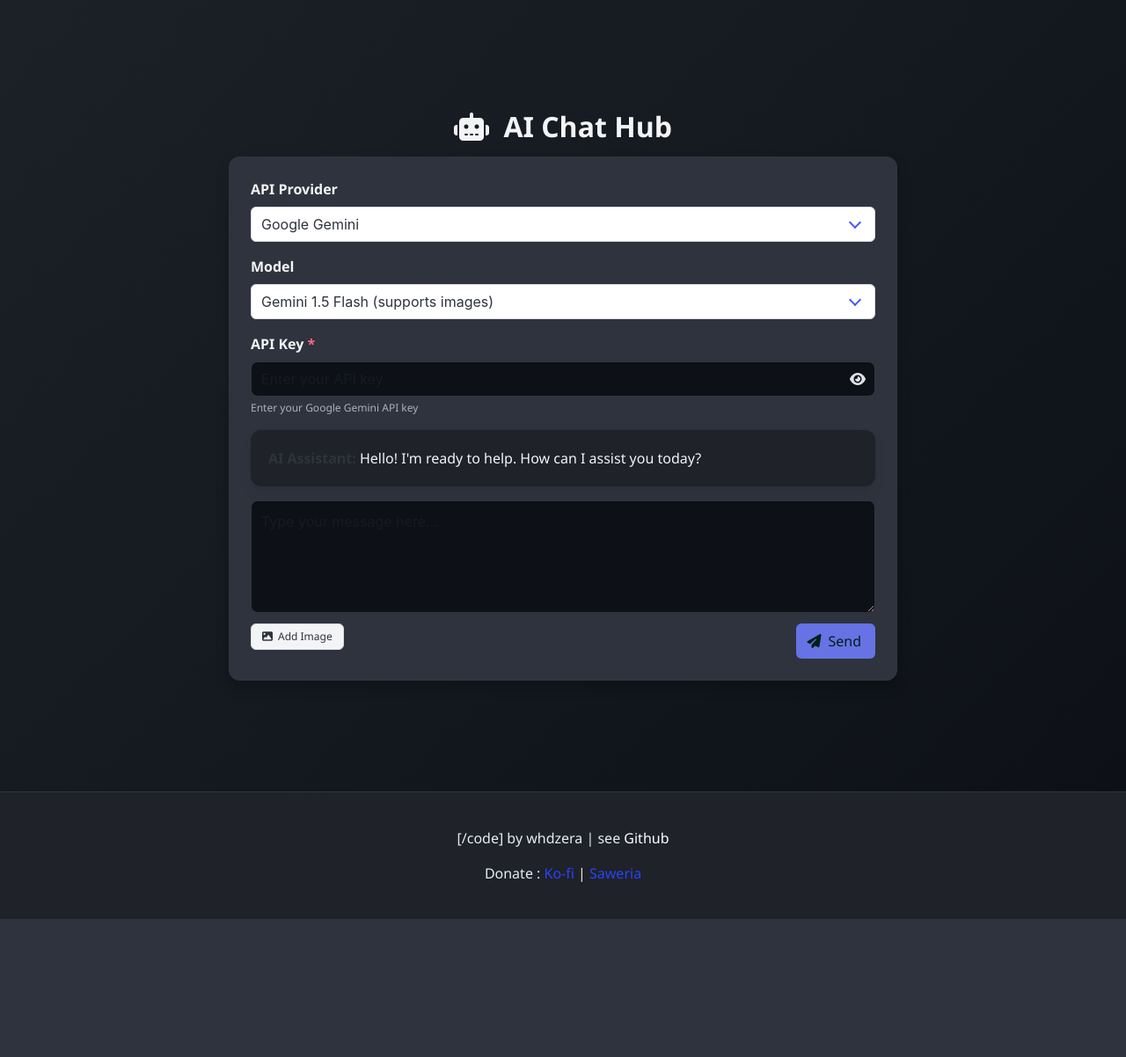
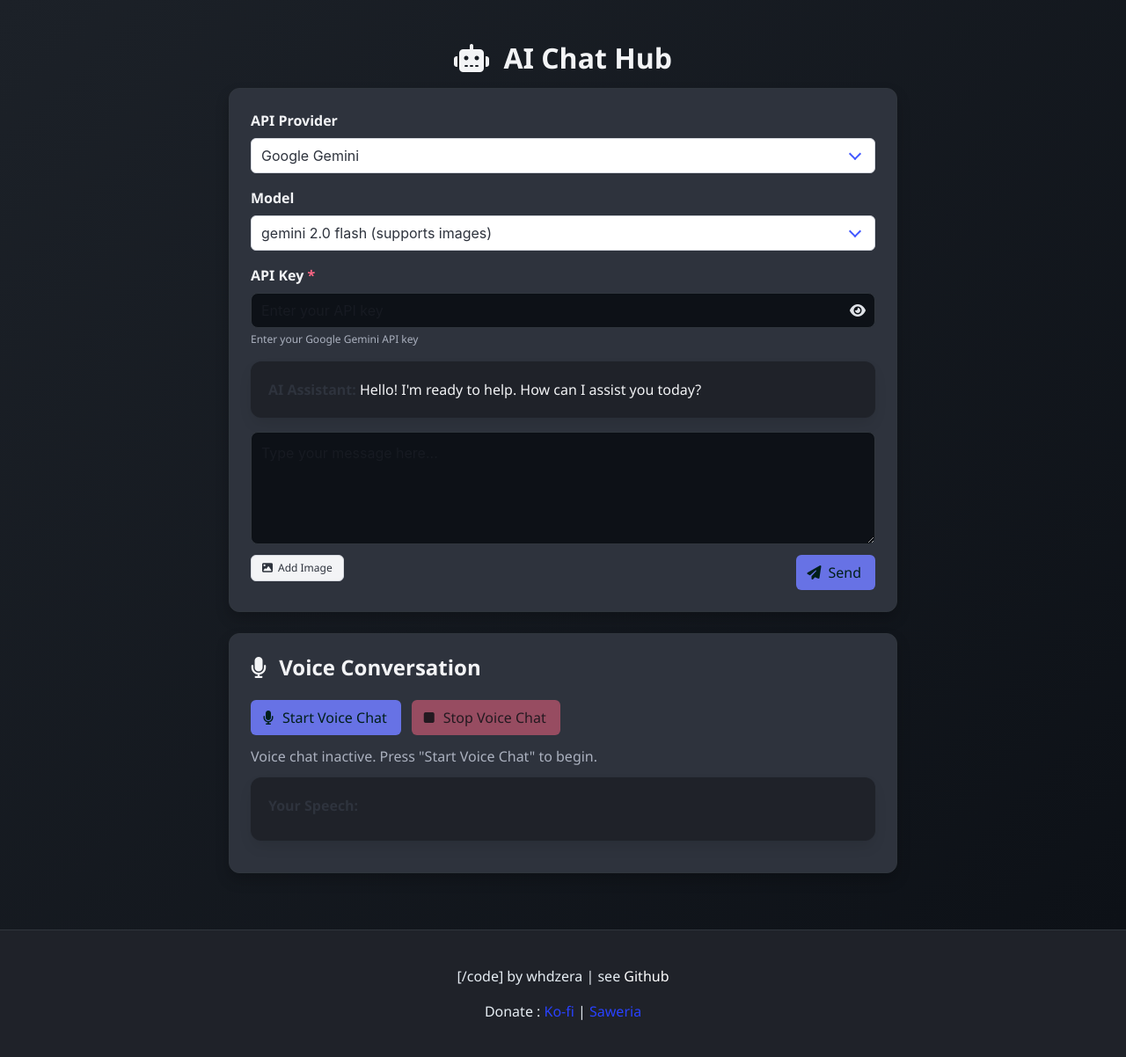
Before and after one commit to rokhimin/ai-chat-hub, a Jekyll site: the page built from index.markdown, in a window 1280 px wide. Shown: the whole page at 88% size. Built offline with Jekyll 4.4.1, drawn with Linux system fonts in a browser that asks for light colours; before the commit the page ends 1045 px from its top, so only the background shows below that; part of the change alters nothing that is shown.

Commit message:
adding voice feature

````diff
--- a/_layouts/ai_hub.html
+++ b/_layouts/ai_hub.html
@@ -1,7 +1,6 @@
 ---
 layout: default
 ---
-
 <div class="hero has-background-black-bis is-fullheight">
   <div class="hero-body">
     <div class="container">
@@ -97,6 +96,8 @@ layout: default
                     </div>
                   </div>
 
+
+
                   <div class="control is-expanded has-text-right">
                     <button type="submit" class="button is-primary">
                       <span class="icon">
@@ -111,10 +112,38 @@ layout: default
             </div>
           </div>
 
+          <!-- Speech to AI Implementation -->
+<div class="speech-controls card has-background-dark mb-4">
+  <div class="card-content">
+    <h3 class="title has-text-light is-4">
+      <i class="fas fa-microphone mr-2"></i> Voice Conversation
+    </h3>
+
+    <div class="buttons mb-3">
+      <button id="startVoiceBtn" class="button is-primary">
+        <span class="icon"><i class="fas fa-microphone"></i></span>
+        <span>Start Voice Chat</span>
+      </button>
+      <button id="stopVoiceBtn" class="button is-danger" disabled>
+        <span class="icon"><i class="fas fa-stop"></i></span>
+        <span>Stop Voice Chat</span>
+      </button>
+    </div>
+
+    <div class="voice-status has-text-grey-light mb-3">
+      <p id="voiceStatus">Voice chat inactive. Press "Start Voice Chat" to begin.</p>
+    </div>
+
+    <div class="box has-background-black-ter has-text-light mb-3" style="min-height: 50px;">
+      <p><strong>Your Speech:</strong></p>
+      <p id="speechTranscript" class="mt-2"></p>
+    </div>
+  </div>
+</div>
+
         </div>
       </div>
     </div>
   </div>
 </div>
-
 <script src="{{ site.files }}/assets/ai_hub.js"></script>
--- a/assets/ai_hub.js
+++ b/assets/ai_hub.js
@@ -1,8 +1,14 @@
+
+// Shared global variables for API functions
+let makeGeminiRequest;
+let makeOpenRouterRequest;
+let formatResponse;
 
 $(document).ready(function() {
   // Model definitions
   const modelOptions = {
     gemini: [
+      { id: "gemini-2.0-flash", name: "gemini 2.0 flash", supportsImages: true },
       { id: "gemini-1.5-flash", name: "Gemini 1.5 Flash", supportsImages: true },
       { id: "gemini-1.5-pro", name: "Gemini 1.5 Pro", supportsImages: true }
     ],
@@ -164,8 +170,8 @@ $(document).ready(function() {
     $("#image-upload").val("");
   });
 
-  // Format AI response
-  function formatResponse(text) {
+  // Format AI response - Make this available globally
+  formatResponse = function(text) {
     // Handle code blocks
     text = text.replace(/```([\s\S]*?)```/g, function(match, code) {
       return `<pre style="background-color: #121212; padding: 10px; border-radius: 4px; overflow-x: auto;"><code>${code}</code></pre>`;
@@ -178,15 +184,15 @@ $(document).ready(function() {
     text = text.replace(/\n/g, '<br>');
 
     return text;
-  }
+  };
 
   // Get MIME type from dataURL
   function getMimeType(dataURL) {
     return dataURL.split(',')[0].split(':')[1].split(';')[0];
   }
 
-  // Make request to OpenRouter API
-  function makeOpenRouterRequest(inputText, apiKey, callback) {
+  // Make request to OpenRouter API - Make this available globally
+  makeOpenRouterRequest = function(inputText, apiKey, callback) {
     const messages = [];
 
     // Add chat history for context
@@ -281,10 +287,10 @@ $(document).ready(function() {
         callback(errorMessage, null);
       }
     });
-  }
+  };
 
-  // Make request to Google Gemini API
-  function makeGeminiRequest(inputText, apiKey, callback) {
+  // Make request to Google Gemini API - Make this available globally
+  makeGeminiRequest = function(inputText, apiKey, callback) {
     // Prepare request data
     const requestData = {
       contents: [{
@@ -337,7 +343,7 @@ $(document).ready(function() {
         callback(errorMessage, null);
       }
     });
-  }
+  };
 
   // Form submit handler
   $("#form").submit(function(event) {
@@ -414,3 +420,421 @@ $(document).ready(function() {
     $("#chat-container").scrollTop($("#chat-container")[0].scrollHeight);
   }
 });
+
+// Speech to AI Implementation - Fixed version
+document.addEventListener('DOMContentLoaded', function() {
+  // Speech recognition & synthesis variables
+  let recognition = null;
+  let isListening = false;
+  let isSpeaking = false;
+  let speechTimeout;
+  let transcript = '';
+  let micPermissionGranted = false;
+
+  // DOM Elements - Initialize references after the document is fully loaded
+  const startVoiceBtn = document.getElementById('startVoiceBtn');
+  const stopVoiceBtn = document.getElementById('stopVoiceBtn');
+  const voiceStatus = document.getElementById('voiceStatus');
+  const speechTranscript = document.getElementById('speechTranscript');
+
+  // Check if elements exist
+  if (!startVoiceBtn || !stopVoiceBtn || !voiceStatus || !speechTranscript) {
+    console.error('Voice elements not found in DOM');
+    return; // Exit if elements don't exist
+  }
+
+  // Request microphone permission
+  async function requestMicrophonePermission() {
+    try {
+      const stream = await navigator.mediaDevices.getUserMedia({ audio: true });
+
+      // Close the stream once we have permission
+      stream.getTracks().forEach(track => track.stop());
+
+      micPermissionGranted = true;
+      return true;
+    } catch (error) {
+      console.error('Microphone permission denied:', error);
+      if (voiceStatus) {
+        voiceStatus.textContent = 'Error: Microphone permission denied';
+      }
+      return false;
+    }
+  }
+
+  // Initialize speech recognition
+  async function initSpeechRecognition() {
+    // Ensure we have microphone permission
+    if (!micPermissionGranted) {
+      const permissionGranted = await requestMicrophonePermission();
+      if (!permissionGranted) {
+        return false;
+      }
+    }
+
+    // Check browser support
+    window.SpeechRecognition = window.SpeechRecognition || window.webkitSpeechRecognition;
+
+    if (!window.SpeechRecognition) {
+      if (voiceStatus) {
+        voiceStatus.textContent = 'Error: Speech recognition not supported in this browser';
+      }
+      return false;
+    }
+
+    // Create new recognition instance
+    recognition = new SpeechRecognition();
+    recognition.lang = 'id-ID'; // Indonesian language - change as needed
+    recognition.continuous = true;
+    recognition.interimResults = true;
+
+    recognition.onstart = () => {
+      isListening = true;
+      if (voiceStatus) {
+        voiceStatus.innerHTML = '<i class="fas fa-circle text-danger mr-1"></i> Listening...';
+      }
+      if (startVoiceBtn) startVoiceBtn.disabled = true;
+      if (stopVoiceBtn) stopVoiceBtn.disabled = false;
+    };
+
+    recognition.onresult = (event) => {
+      let interimTranscript = '';
+      let finalTranscriptSegment = '';
+
+      // Clear timeout whenever we get new speech
+      clearTimeout(speechTimeout);
+
+      for (let i = event.resultIndex; i < event.results.length; i++) {
+        const result = event.results[i];
+        if (result.isFinal) {
+          finalTranscriptSegment = result[0].transcript;
+          transcript += finalTranscriptSegment + ' ';
+        } else {
+          interimTranscript += result[0].transcript;
+        }
+      }
+
+      if (speechTranscript) {
+        speechTranscript.innerHTML = transcript + '<i class="has-text-grey">' + interimTranscript + '</i>';
+      }
+
+      // If we have a final transcript segment, start the speech pause timer
+      if (finalTranscriptSegment) {
+        speechTimeout = setTimeout(() => {
+          // Only send to AI if we're not already speaking a response
+          if (!isSpeaking && transcript.trim() !== '') {
+            sendToAI(transcript.trim());
+          }
+        }, 1500); // Wait 1.5 seconds of silence before sending
+      }
+    };
+
+    recognition.onerror = (event) => {
+      if (voiceStatus) {
+        voiceStatus.textContent = `Error: ${event.error}`;
+      }
+
+      // Restart recognition if it's not a fatal error
+      if (event.error !== 'aborted' && event.error !== 'not-allowed' && isListening) {
+        setTimeout(() => {
+          if (isListening && recognition) {
+            try {
+              recognition.start();
+            } catch (e) {
+              console.error('Failed to restart recognition:', e);
+            }
+          }
+        }, 1000);
+      } else {
+        if (startVoiceBtn) startVoiceBtn.disabled = false;
+        if (stopVoiceBtn) stopVoiceBtn.disabled = true;
+        isListening = false;
+      }
+    };
+
+    recognition.onend = () => {
+      // Restart recognition if we're still supposed to be listening
+      if (isListening) {
+        try {
+          recognition.start();
+        } catch (e) {
+          console.error('Failed to restart recognition:', e);
+          isListening = false;
+          if (startVoiceBtn) startVoiceBtn.disabled = false;
+          if (stopVoiceBtn) stopVoiceBtn.disabled = true;
+          if (voiceStatus) {
+            voiceStatus.textContent = 'Speech recognition error. Please try again.';
+          }
+        }
+      } else {
+        if (voiceStatus) {
+          voiceStatus.textContent = 'Speech recognition stopped';
+        }
+        if (startVoiceBtn) startVoiceBtn.disabled = false;
+        if (stopVoiceBtn) stopVoiceBtn.disabled = true;
+      }
+    };
+
+    return true;
+  }
+
+  // Send recognized speech to AI
+  function sendToAI(text) {
+    if (!text) return;
+
+    // Get current model and API key from the main app
+    const apiKey = document.getElementById('api_key').value.trim();
+    const currentApiProvider = document.getElementById('api-provider-selector').value;
+    const currentModel = document.getElementById('model-selector').value;
+
+    if (!apiKey) {
+      appendAIMessage("Error: API key is required");
+      return;
+    }
+
+    if (voiceStatus) {
+      voiceStatus.innerHTML = '<i class="fas fa-sync fa-spin mr-1"></i> Sending to AI...';
+    }
+
+    // Pause listening while processing
+    pauseListening();
+
+    // FIX: Instead of appending user message and calling form submission
+    // Just use the API directly
+    appendUserMessage(text);
+
+    // Use the globally defined API request functions
+    if (currentApiProvider === "gemini") {
+      if (typeof makeGeminiRequest === 'function') {
+        makeGeminiRequest(text, apiKey, handleVoiceResponse);
+      } else {
+        handleVoiceResponse("Error: Gemini API function not available", null);
+      }
+    } else if (currentApiProvider === "openrouter") {
+      if (typeof makeOpenRouterRequest === 'function') {
+        makeOpenRouterRequest(text, apiKey, handleVoiceResponse);
+      } else {
+        handleVoiceResponse("Error: OpenRouter API function not available", null);
+      }
+    }
+
+    // Reset transcript for next conversation
+    transcript = '';
+    if (speechTranscript) {
+      speechTranscript.textContent = '';
+    }
+  }
+
+  // Handle AI response for voice
+  function handleVoiceResponse(error, response) {
+    if (error) {
+      if (voiceStatus) {
+        voiceStatus.textContent = `Error: ${error}`;
+      }
+      resumeListening();
+      return;
+    }
+
+    // Add the AI response to the chat
+    appendAIMessage(response);
+
+    // Clean text for speech synthesis
+    const cleanedResponse = cleanTextForSpeech(response);
+
+    // Speak the response
+    speakResponse(cleanedResponse);
+  }
+
+  // Clean text for speech synthesis
+  function cleanTextForSpeech(text) {
+    // Remove special characters that cause poor speech synthesis
+    return text.replace(/[*#$%^&\\|<>{}\[\]~`]/g, '')
+              .replace(/\+/g, ' plus ')
+              .replace(/=/g, ' equals ')
+              .replace(/\-/g, ' ')  // Replace dash with space
+              .replace(/```[\s\S]*?```/g, '') // Remove code blocks
+              .replace(/`([^`]+)`/g, '$1') // Remove inline code formatting
+              .replace(/\s+/g, ' '); // Replace multiple spaces with single space
+  }
+
+  // Speak response using speech synthesis
+  function speakResponse(text) {
+    if (!text) return;
+
+    if (!window.speechSynthesis) {
+      if (voiceStatus) {
+        voiceStatus.textContent = 'Error: Text-to-speech not supported in this browser';
+      }
+      resumeListening();
+      return;
+    }
+
+    if (voiceStatus) {
+      voiceStatus.innerHTML = '<i class="fas fa-volume-up mr-1"></i> Speaking...';
+    }
+    isSpeaking = true;
+
+    const utterance = new SpeechSynthesisUtterance(text);
+    utterance.lang = 'id-ID'; // Indonesian language - change as needed
+
+    utterance.onend = () => {
+      if (voiceStatus) {
+        voiceStatus.innerHTML = '<i class="fas fa-check mr-1"></i> Done speaking. Listening again...';
+      }
+      isSpeaking = false;
+
+      // Resume listening after speaking
+      if (isListening) {
+        resumeListening();
+      }
+    };
+
+    utterance.onerror = () => {
+      if (voiceStatus) {
+        voiceStatus.textContent = 'Error: Speech synthesis error';
+      }
+      isSpeaking = false;
+
+      // Resume listening after error
+      if (isListening) {
+        resumeListening();
+      }
+    };
+
+    window.speechSynthesis.speak(utterance);
+  }
+
+  // Helper function to append user message to chat
+  function appendUserMessage(text) {
+    const chatContainer = document.getElementById('chat-container');
+    if (!chatContainer) return;
+
+    chatContainer.innerHTML += `<p class="mb-3"><strong>You:</strong> ${text}</p>`;
+    chatContainer.scrollTop = chatContainer.scrollHeight;
+
+    // Also update the message input to show the sent message
+    const messageInput = document.getElementById('message');
+    if (messageInput) {
+      messageInput.value = text;
+    }
+
+    // FIX: No longer trigger form submission to avoid duplication
+  }
+
+  // Helper function to append AI message to chat
+  function appendAIMessage(text) {
+    const chatContainer = document.getElementById('chat-container');
+    if (!chatContainer) return;
+
+    // Format the response using the existing formatResponse function
+    // If it doesn't exist or is not accessible, use a simple version
+    const formattedText = typeof formatResponse === 'function'
+      ? formatResponse(text)
+      : text.replace(/\n/g, '<br>');
+
+    chatContainer.innerHTML += `<p class="mb-3"><strong>AI Assistant:</strong> ${formattedText}</p>`;
+    chatContainer.scrollTop = chatContainer.scrollHeight;
+  }
+
+  // Pause listening
+  function pauseListening() {
+    if (recognition && isListening) {
+      try {
+        recognition.stop();
+      } catch (e) {
+        console.error('Error stopping recognition:', e);
+      }
+    }
+  }
+
+  // Resume listening
+  function resumeListening() {
+    if (recognition && isListening) {
+      try {
+        setTimeout(() => {
+          recognition.start();
+        }, 100);
+      } catch (e) {
+        console.error('Error starting recognition:', e);
+        isListening = false;
+        if (startVoiceBtn) startVoiceBtn.disabled = false;
+        if (stopVoiceBtn) stopVoiceBtn.disabled = true;
+      }
+    }
+  }
+
+  // Start voice conversation
+  async function startVoiceConversation() {
+    // Reset states
+    transcript = '';
+    if (speechTranscript) {
+      speechTranscript.textContent = '';
+    }
+
+    // Make sure we stop any existing recognition
+    if (recognition) {
+      try {
+        recognition.stop();
+        recognition = null;
+      } catch (e) {
+        console.error('Error stopping existing recognition:', e);
+      }
+    }
+
+    // Set listening flag before initializing
+    isListening = true;
+
+    // Initialize a fresh recognition instance
+    const success = await initSpeechRecognition();
+
+    if (success && recognition) {
+      try {
+        recognition.start();
+      } catch (e) {
+        console.error('Error starting recognition:', e);
+        isListening = false;
+        if (startVoiceBtn) startVoiceBtn.disabled = false;
+        if (stopVoiceBtn) stopVoiceBtn.disabled = true;
+        if (voiceStatus) {
+          voiceStatus.textContent = 'Failed to start speech recognition. Please try again.';
+        }
+      }
+    }
+  }
+
+  // Stop voice conversation
+  function stopVoiceConversation() {
+    isListening = false;
+
+    if (recognition) {
+      try {
+        recognition.stop();
+      } catch (e) {
+        console.error('Error stopping recognition:', e);
+      }
+    }
+
+    if (window.speechSynthesis) {
+      window.speechSynthesis.cancel();
+    }
+
+    isSpeaking = false;
+    clearTimeout(speechTimeout);
+
+    if (voiceStatus) {
+      voiceStatus.textContent = 'Voice chat stopped';
+    }
+
+    if (startVoiceBtn) startVoiceBtn.disabled = false;
+    if (stopVoiceBtn) stopVoiceBtn.disabled = true;
+  }
+
+  // Event listeners
+  if (startVoiceBtn) {
+    startVoiceBtn.addEventListener('click', startVoiceConversation);
+  }
+
+  if (stopVoiceBtn) {
+    stopVoiceBtn.addEventListener('click', stopVoiceConversation);
+  }
+});
--- a/assets/main.css
+++ b/assets/main.css
@@ -1,3 +1,26 @@
+::-webkit-scrollbar {
+  width: 12px;
+}
+
+
+::-webkit-scrollbar-track {
+  background: #2c2c2c;
+  border-radius: 10px;
+}
+
+::-webkit-scrollbar-thumb {
+  background: #484848;
+  border-radius: 10px;
+  border: 3px solid #2c2c2c;
+}
+
+::-webkit-scrollbar-thumb:hover {
+  background: #5c5c5c;
+}
+
+::-webkit-scrollbar-corner {
+  background: #2c2c2c;
+}
 
 :root {
   --primary-color: #6772e5;
````
Lines whose indentation alone changed are shown as unchanged.
